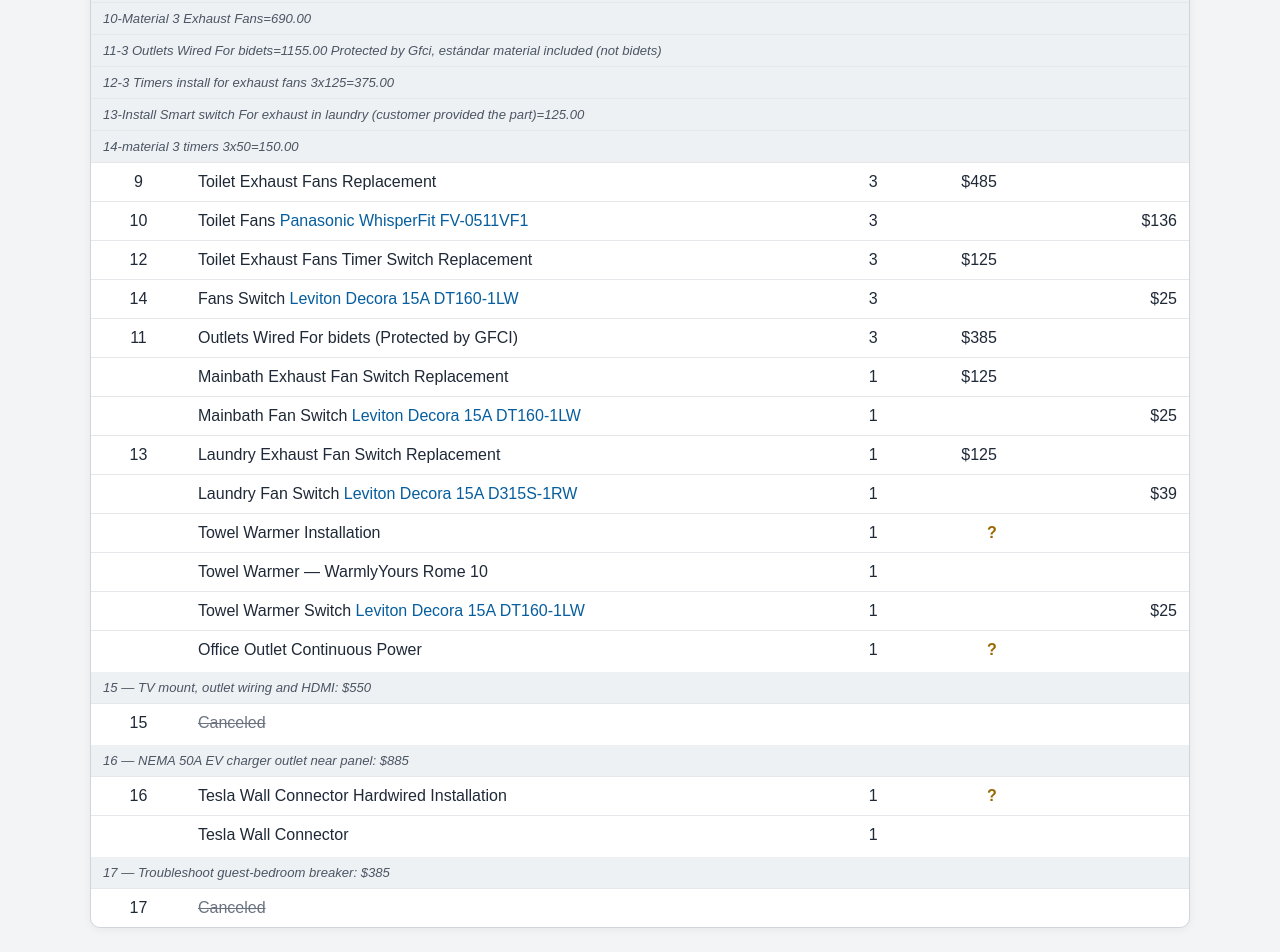
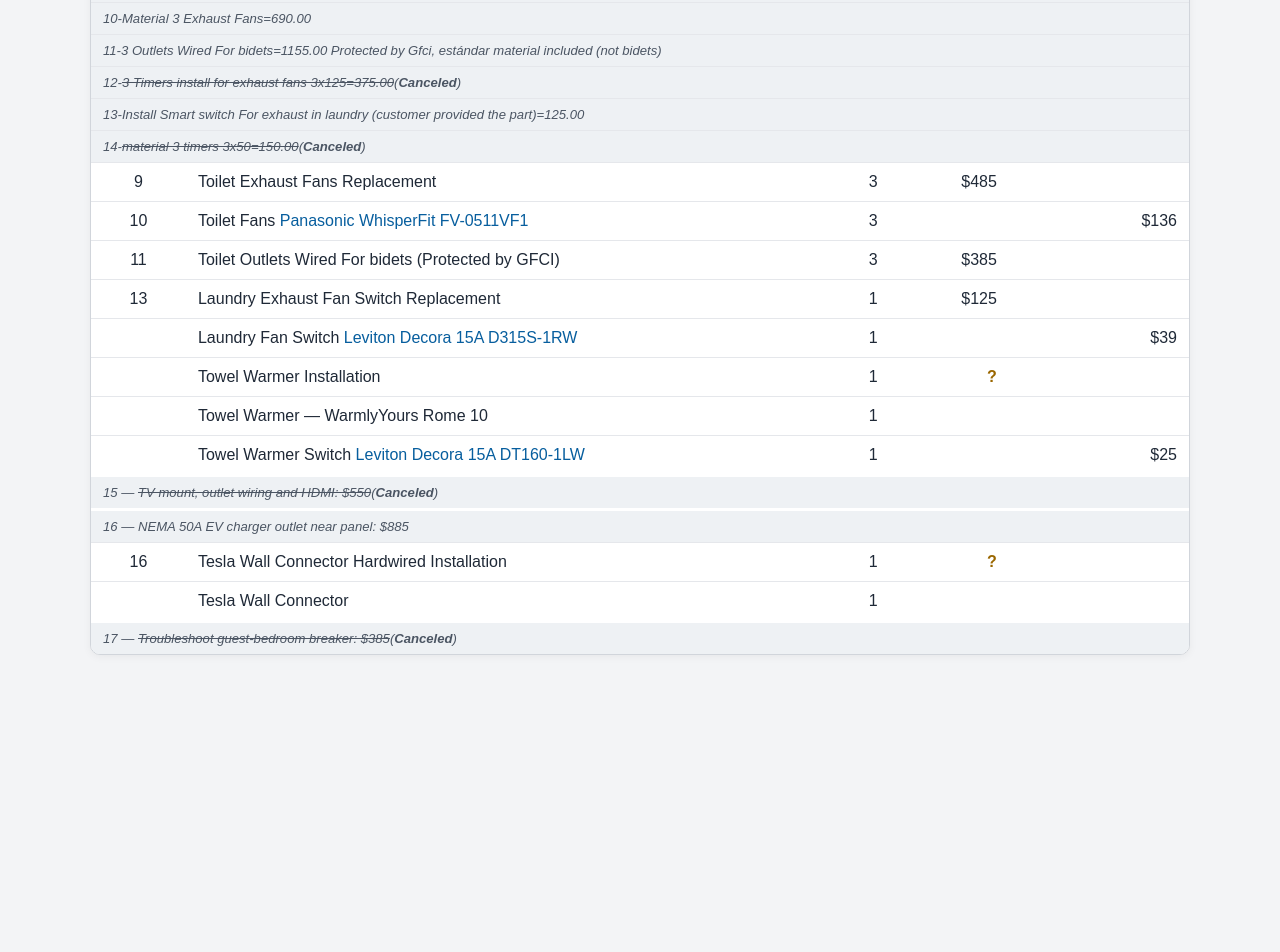
Before and after one commit to aufun00/Julio, a plain HTML site: page index.html in a window 1280 px wide. Shown: the part 937-1889 px from the top of the page. After the commit the page ends 1616 px from the top, so only its background shows below. Drawn offline with Linux system fonts and the light colour scheme.

Commit message:
Update canceled estimate items

```diff
--- a/index.html
+++ b/index.html
@@ -71,29 +71,22 @@
           <tr class="quote group-start"><td colspan="5">9-3 Exhaust Fans Replacement =1455.00</td></tr>
           <tr class="quote"><td colspan="5">10-Material 3 Exhaust Fans=690.00</td></tr>
           <tr class="quote"><td colspan="5">11-3 Outlets Wired For bidets=1155.00 Protected by Gfci, estándar material included (not bidets)</td></tr>
-          <tr class="quote"><td colspan="5">12-3 Timers install for exhaust fans 3x125=375.00</td></tr>
+          <tr class="quote"><td colspan="5">12-<del>3 Timers install for exhaust fans 3x125=375.00</del>(<b>Canceled</b>)</td></tr>
           <tr class="quote"><td colspan="5">13-Install Smart switch For exhaust in laundry (customer provided the part)=125.00</td></tr>
-          <tr class="quote"><td colspan="5">14-material 3 timers 3x50=150.00</td></tr>
+          <tr class="quote"><td colspan="5">14-<del>material 3 timers 3x50=150.00</del>(<b>Canceled</b>)</td></tr>
           <tr><td>9</td><td>Toilet Exhaust Fans Replacement</td><td>3</td><td>$485</td><td></td></tr>
           <tr><td>10</td><td>Toilet Fans <a href="https://www.homedepot.com/p/Panasonic-WhisperFit-DC-Pick-A-Flow-50-80-110-CFM-ENERGY-STAR-Quiet-Ceiling-Bathroom-Exhaust-Fan-w-Flex-Z-Fast-Install-Bracket-FV-0511VF1/317645776">Panasonic WhisperFit FV-0511VF1</a></td><td>3</td><td></td><td>$136</td></tr>
-          <tr><td>12</td><td>Toilet Exhaust Fans Timer Switch Replacement</td><td>3</td><td>$125</td><td></td></tr>
-          <tr><td>14</td><td>Fans Switch <a href="https://www.homedepot.com/p/Leviton-Decora-15A-60-Minute-Indoor-In-Wall-Countdown-Timer-Switch-1-2-HP-9-8A-Fan-Motor-No-Neutral-Required-Single-Pole-White-R02-DT160-0LW/325797188">Leviton Decora 15A DT160-1LW</a></td><td>3</td><td></td><td>$25</td></tr>
-          <tr><td>11</td><td>Outlets Wired For bidets (Protected by GFCI)</td><td>3</td><td>$385</td><td></td></tr>
-          <tr><td></td><td>Mainbath Exhaust Fan Switch Replacement</td><td>1</td><td>$125</td><td></td></tr>
-          <tr><td></td><td>Mainbath Fan Switch <a href="https://www.homedepot.com/p/Leviton-Decora-15A-60-Minute-Indoor-In-Wall-Countdown-Timer-Switch-1-2-HP-9-8A-Fan-Motor-No-Neutral-Required-Single-Pole-White-R02-DT160-0LW/325797188">Leviton Decora 15A DT160-1LW</a></td><td>1</td><td></td><td>$25</td></tr>
+          <tr><td>11</td><td>Toilet Outlets Wired For bidets (Protected by GFCI)</td><td>3</td><td>$385</td><td></td></tr>
           <tr><td>13</td><td>Laundry Exhaust Fan Switch Replacement</td><td>1</td><td>$125</td><td></td></tr>
           <tr><td></td><td>Laundry Fan Switch <a href="https://www.homedepot.com/p/Leviton-Decora-15Amp-Smart-Light-Switch-White-Wi-Fi-On-Off-Control-Lights-Fans-Gen-Use-3A-LED-1-3-HP-Neutral-Req-D315S-1RW-D315S-1RW/340553852">Leviton Decora 15A D315S-1RW</a></td><td>1</td><td></td><td>$39</td></tr>
           <tr><td></td><td>Towel Warmer Installation</td><td>1</td><td class="pending">?</td><td></td></tr>
           <tr><td></td><td>Towel Warmer — WarmlyYours Rome 10</td><td>1</td><td></td><td></td></tr>
           <tr><td></td><td>Towel Warmer Switch <a href="https://www.homedepot.com/p/Leviton-Decora-15A-60-Minute-Indoor-In-Wall-Countdown-Timer-Switch-1-2-HP-9-8A-Fan-Motor-No-Neutral-Required-Single-Pole-White-R02-DT160-0LW/325797188">Leviton Decora 15A DT160-1LW</a></td><td>1</td><td></td><td>$25</td></tr>
-          <tr><td></td><td>Office Outlet Continuous Power</td><td>1</td><td class="pending">?</td><td></td></tr>
-          <tr class="quote group-start"><td colspan="5">15 — TV mount, outlet wiring and HDMI: $550</td></tr>
-          <tr><td>15</td><td class="canceled">Canceled</td><td></td><td></td><td></td></tr>
+          <tr class="quote group-start"><td colspan="5">15 — <del>TV mount, outlet wiring and HDMI: $550</del>(<b>Canceled</b>)</td></tr>
           <tr class="quote group-start"><td colspan="5">16 — NEMA 50A EV charger outlet near panel: $885</td></tr>
           <tr><td>16</td><td>Tesla Wall Connector Hardwired Installation</td><td>1</td><td class="pending">?</td><td></td></tr>
           <tr><td></td><td>Tesla Wall Connector</td><td>1</td><td></td><td></td></tr>
-          <tr class="quote group-start"><td colspan="5">17 — Troubleshoot guest-bedroom breaker: $385</td></tr>
-          <tr><td>17</td><td class="canceled">Canceled</td><td></td><td></td><td></td></tr>
+          <tr class="quote group-start"><td colspan="5">17 — <del>Troubleshoot guest-bedroom breaker: $385</del>(<b>Canceled</b>)</td></tr>
         </tbody>
       </table>
     </div>
```
